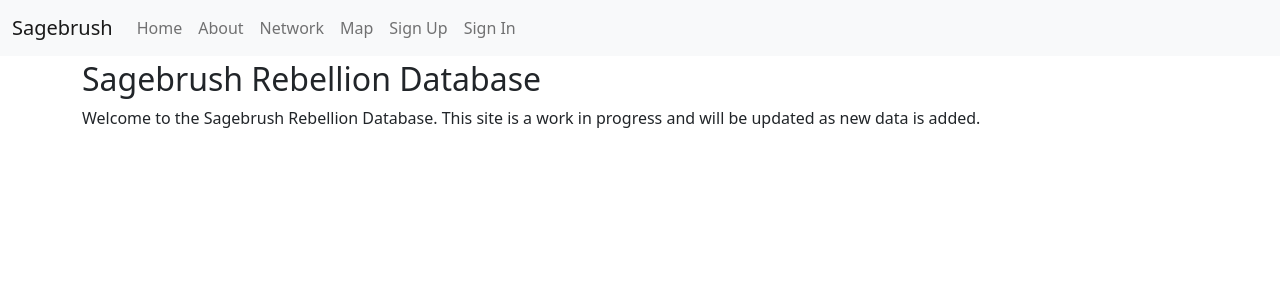
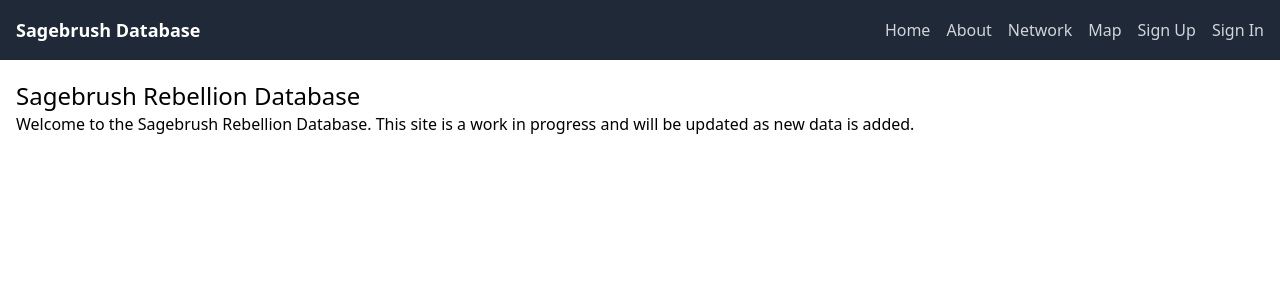
Before and after one commit to hepplerj/sagebrush, a Django app: page / in a window 1280 px wide. Shown: the top 300 px of the page. Run offline with Django 5.2, Linux system fonts and the light colour scheme; parts of the project's set-up code (start-up, migrations or seed data) failed here and were passed over; some libraries are stand-ins or nearby versions.

Commit message:
Template updates for new design and testing out mapping and network analysis

```diff
--- a/sagebrush/templates/base.html
+++ b/sagebrush/templates/base.html
@@ -1,5 +1,5 @@
 
-{% load static i18n compress%}<!DOCTYPE html>
+{% load static i18n compress tailwind_tags %}<!DOCTYPE html>
 {% get_current_language as LANGUAGE_CODE %}
 <html lang="{{ LANGUAGE_CODE }}">
   <head>
@@ -7,7 +7,7 @@
     <meta http-equiv="x-ua-compatible" content="ie=edge" />
     <title>
       {% block title %}
-      Sagebrush
+      Sagebrush Rebellion Database
     {% endblock title %}
   </title>
   <meta name="viewport" content="width=device-width, initial-scale=1.0" />
@@ -17,39 +17,16 @@
         content="Jason Heppler" />
   <link rel="icon" href="{% static 'images/favicons/favicon.ico' %}" />
   {% block css %}
-    <!-- Latest compiled and minified Bootstrap CSS -->
-    <link rel="stylesheet"
-          href="https://cdnjs.cloudflare.com/ajax/libs/bootstrap/5.2.3/css/bootstrap.min.css"
-          integrity="sha512-SbiR/eusphKoMVVXysTKG/7VseWii+Y3FdHrt0EpKgpToZeemhqHeZeLWLhJutz/2ut2Vw1uQEj2MbRF+TVBUA=="
-          crossorigin="anonymous"
-          referrerpolicy="no-referrer" />
-<!-- Your stuff: Third-party CSS libraries go here -->
-<!-- This file stores project-specific CSS -->
-
+    {% tailwind_css %}
 
   {% compress css %}
   <link href="{% static 'css/project.css' %}" rel="stylesheet" />
   {% endcompress %}
 
+{% endblock css %}
 
-{% endblock css %}
-<!-- Le javascript
-    ================================================== -->
 {# Placed at the top of the document so pages load faster with defer #}
 {% block javascript %}
-
-
-<!-- Bootstrap JS -->
-<script defer
-        src="https://cdnjs.cloudflare.com/ajax/libs/bootstrap/5.2.3/js/bootstrap.min.js"
-        integrity="sha512-1/RvZTcCDEUjY/CypiMz+iqqtaoQfAITmNSJY17Myp4Ms5mdxPS5UV7iOfdZoxcGhzFbOm6sntTKJppjvuhg4g=="
-        crossorigin="anonymous"
-        referrerpolicy="no-referrer"></script>
-<!-- Your stuff: Third-party javascript libraries go here -->
-
-
-<!-- place project specific Javascript in this file -->
-
 
 {% compress js %}
   <script defer src="{% static 'js/project.js' %}"></script>
@@ -61,67 +38,35 @@
 <body class="{% block bodyclass %}{% endblock bodyclass %}">
   {% block body %}
   <div class="mb-1">
-    <nav class="navbar navbar-expand-md navbar-light bg-light">
-      <div class="container-fluid">
-        <button class="navbar-toggler navbar-toggler-right"
-                type="button"
-                data-bs-toggle="collapse"
-                data-bs-target="#navbarSupportedContent"
-                aria-controls="navbarSupportedContent"
-                aria-expanded="false"
-                aria-label="Toggle navigation">
-          <span class="navbar-toggler-icon"></span>
-        </button>
-        <a class="navbar-brand" href="{% url 'home' %}">Sagebrush</a>
-        <div class="collapse navbar-collapse" id="navbarSupportedContent">
-          <ul class="navbar-nav mr-auto">
-            <li class="nav-item active">
-              <a class="nav-link" href="{% url 'home' %}">Home <span class="visually-hidden">(current)</span></a>
-            </li>
-            <li class="nav-item">
-              <a class="nav-link" href="{% url 'about' %}">About</a>
-            </li>
-            <li class="nav-item">
-              <a class="nav-link" href="{% url 'network' %}">Network</a>
-            </li>
-            <li class="nav-item">
-              <a class="nav-link" href="{% url 'map' %}">Map</a>
-            </li>
+    <nav class="bg-gray-800 p-4">
+      <div class="container mx-auto flex justify-between items-center">
+        <a class="text-white text-lg font-bold" href="{% url 'home' %}">Sagebrush Database</a>
+        <div class="flex space-x-4">
+          <a class="text-gray-300 hover:text-white" href="{% url 'home' %}">Home</a>
+          <a class="text-gray-300 hover:text-white" href="{% url 'about' %}">About</a>
+          <a class="text-gray-300 hover:text-white" href="{% url 'network' %}">Network</a>
+          <a class="text-gray-300 hover:text-white" href="{% url 'map' %}">Map</a>
           {% if request.user.is_authenticated %}
-              <li class="nav-item">
-                <a class="nav-link"
-                   href="{% url 'users:detail' request.user.pk %}">{% translate "My Profile" %}</a>
-              </li>
-              <li class="nav-item">
-                {# URL provided by django-allauth/account/urls.py #}
-                <a class="nav-link" href="{% url 'account_logout' %}">{% translate "Sign Out" %}</a>
-              </li>
+            <a class="text-gray-300 hover:text-white" href="{% url 'users:detail' request.user.pk %}">{% translate "My Profile" %}</a>
+            <a class="text-gray-300 hover:text-white" href="{% url 'account_logout' %}">{% translate "Sign Out" %}</a>
           {% else %}
             {% if ACCOUNT_ALLOW_REGISTRATION %}
-                <li class="nav-item">
-                  {# URL provided by django-allauth/account/urls.py #}
-                  <a id="sign-up-link" class="nav-link" href="{% url 'account_signup' %}">{% translate "Sign Up" %}</a>
-                </li>
+              <a class="text-gray-300 hover:text-white" href="{% url 'account_signup' %}">{% translate "Sign Up" %}</a>
             {% endif %}
-              <li class="nav-item">
-                {# URL provided by django-allauth/account/urls.py #}
-                <a id="log-in-link" class="nav-link" href="{% url 'account_login' %}">{% translate "Sign In" %}</a>
-              </li>
+            <a class="text-gray-300 hover:text-white" href="{% url 'account_login' %}">{% translate "Sign In" %}</a>
           {% endif %}
-          </ul>
         </div>
       </div>
     </nav>
   </div>
-  <div class="container">
+  <div class="container mx-auto p-4">
     {% if messages %}
       {% for message in messages %}
-        <div class="alert alert-dismissible {% if message.tags %}alert-{{ message.tags }}{% endif %}">
+        <div class="bg-blue-500 text-white p-4 rounded mb-4">
           {{ message }}
-          <button type="button"
-                  class="btn-close"
-                  data-bs-dismiss="alert"
-                  aria-label="Close"></button>
+          <button type="button" class="close" data-dismiss="alert" aria-label="Close">
+            <span aria-hidden="true">&times;</span>
+          </button>
         </div>
       {% endfor %}
     {% endif %}
@@ -129,7 +74,6 @@
       {% block content %}
       {% endblock content %}
     {% endblock main %}
-
   </div>
   {% endblock body %}
   <!-- /container -->
--- a/sagebrush/templates/pages/about.html
+++ b/sagebrush/templates/pages/about.html
@@ -2,7 +2,7 @@
 
 {% block content %}
 
-<h1>About</h1>
+<h2 class="text-2xl">About</h2>
 <p>About text...</p>
 
 {% endblock content %}
--- a/sagebrush/templates/pages/home.html
+++ b/sagebrush/templates/pages/home.html
@@ -1,7 +1,7 @@
 {% extends "base.html" %}
 
 {% block content %}
-<h2>Sagebrush Rebellion Database</h2>
+<h2 class="text-2xl">Sagebrush Rebellion Database</h2>
 
 <p>
   Welcome to the Sagebrush Rebellion Database. This site is a work in progress and will be updated as new data is added.
--- a/sagebrush/templates/pages/map.html
+++ b/sagebrush/templates/pages/map.html
@@ -7,6 +7,7 @@ Sagebrush - Map
 {% block javascript %}
 <script src="https://unpkg.com/leaflet/dist/leaflet.js"></script>
 <script>
+    document.addEventListener('DOMContentLoaded', function() {
         fetch('/api/map/')
             .then(response => response.json())
             .then(data => {
@@ -30,6 +31,7 @@ Sagebrush - Map
                     }
                 });
             });
+    });
 </script>
 {% endblock javascript %}
 
@@ -41,6 +43,7 @@ Sagebrush - Map
         width: 100%;
     }
 </style>
+<h2 class="text-2xl">Map</h2>
 
-<div id="map"></div>
+<div id="map" class="my-4"></div>
 {% endblock content %}
--- a/sagebrush/templates/pages/network.html
+++ b/sagebrush/templates/pages/network.html
@@ -20,6 +20,7 @@
             stroke-opacity: 0.6;
         }
     </style>
+    <h2 class="text-2xl">Network of people and events</h2>
     <div id="network"></div>
     <script>
         fetch('/api/network/')
@@ -33,7 +34,7 @@
                 const allNodes = [...nodes, ...eventNodes];
                 const allLinks = [...links, ...eventLinks];
 
-                const width = 800;
+                const width = 1200;
                 const height = 600;
 
                 const svg = d3.select("#network")
```
Lines whose indentation alone changed are shown as unchanged.
